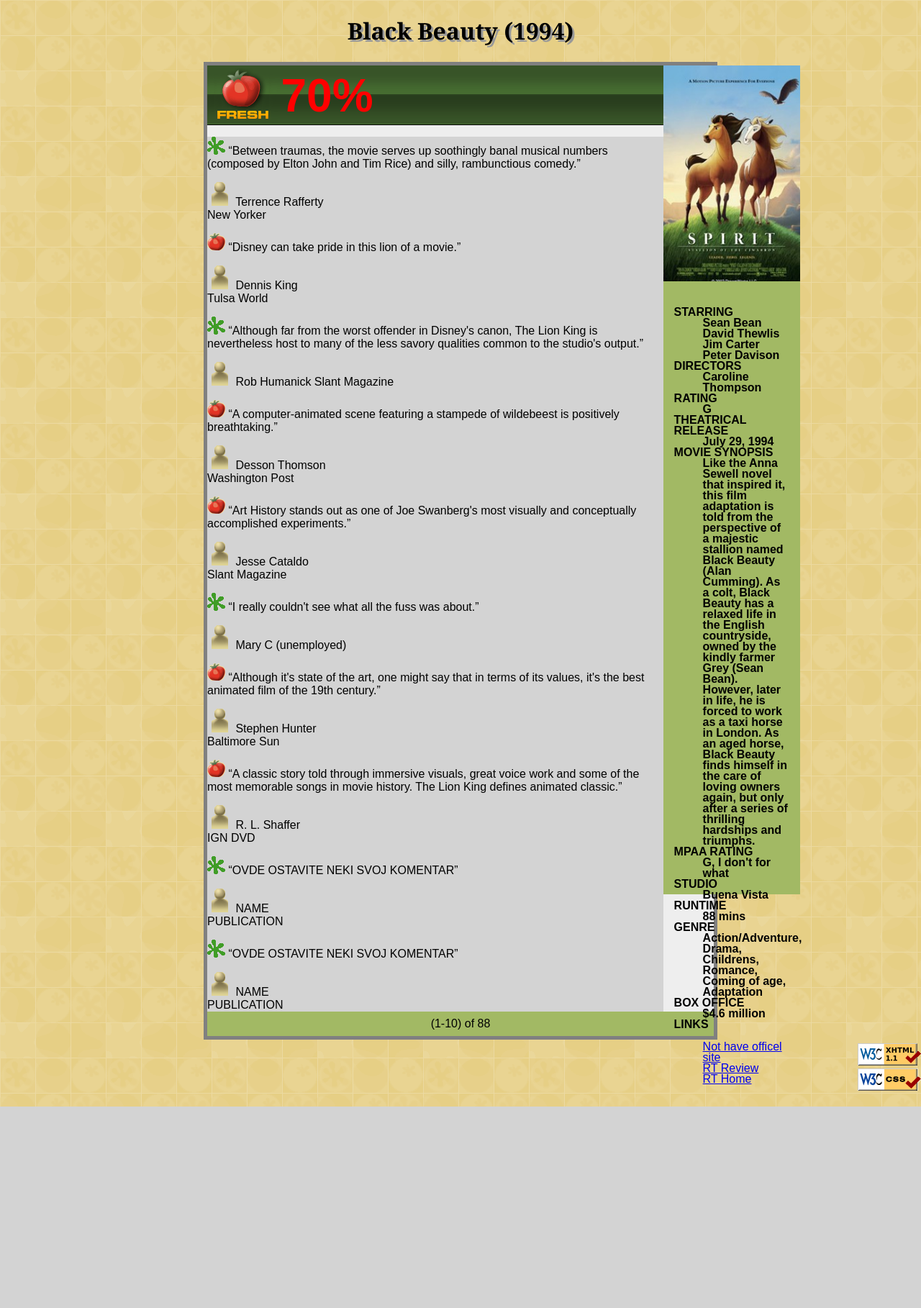
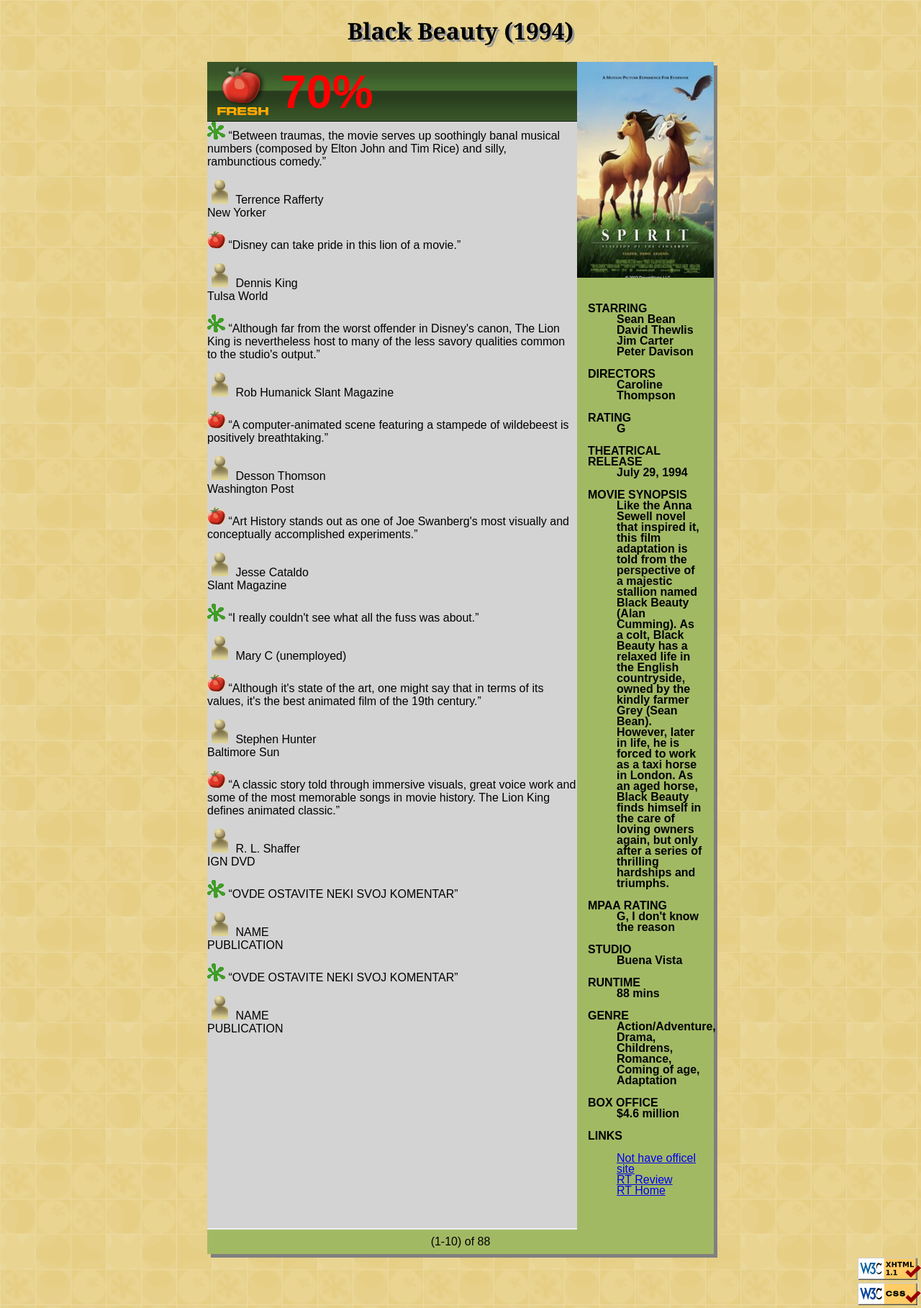
Before and after one commit to Milan-Petrovic-584-2016/PIA-homeworks, a PHP site: page /movie_index.html in a window 1280 px wide. Shown: the whole page at 72% size. Before the commit the page ends 1538 px from the top, so only its background shows below. Run offline with PHP 8.4, Linux system fonts and the light colour scheme.

Commit message:
Ispravka 2
Ostalo je jos samo glavni sadrzaj strane

```diff
--- a/hw-1/movie.css
+++ b/hw-1/movie.css
@@ -6,7 +6,7 @@ body {
     font-size: 12pt;
 }
 
-body h1 {
+body header h1 {
     text-align: center;
     font-size: 24pt;
     font-family: Georgia, 'Times New Roman', Times, serif;
@@ -18,23 +18,29 @@ body h1 {
     width: 55%;
     margin: 5px auto;
     background-color: #EEEEEE;
-    border: 5px solid gray;
+    box-shadow: 5px 5px gray;
 }
 
-header {
+.flex-block {
+    display: flex;
+    flex-direction: row;
+}
+
+#header {
     background-image: url("images/rbg.png");
     background-repeat: repeat-x;
-    display: inline-block;
     margin: 0px;
+    /*
     margin-bottom: 1rem;
-    width: 90%;
+    */
+    width: 100%;
 }
 
-header img {
+#header img {
     vertical-align: middle;
 }
 
-header span {
+#header span {
     color: red;
     font-size: 48pt;
     font-weight: bold;
@@ -42,8 +48,6 @@ header span {
 }
 
 #menu {
-    position: absolute;
-    display: inline-block;
     padding: 0px;
     z-index: 5;
     width: 190px;
@@ -81,7 +85,8 @@ dl {
 
 main {
     background-color: lightgray;
-    width: 90%;
+    width: 100%;
+    height: 94.77%;
     margin: 0px;
 }
 
@@ -93,6 +98,15 @@ footer {
     padding: 0.5em;
 }
 
+.left {
+    width: 90%;
+    margin: 0px;
+}
+
+dt {
+    margin-top: 1em;
+}
+
 #w3c {
     float: right;
 }
--- a/hw-1/movie_index.html
+++ b/hw-1/movie_index.html
@@ -12,68 +12,18 @@
 </head>
 
 <body>
+    <header>
         <h1>Black Beauty (1994)</h1>
+    </header>
+
     <div id="container">
-        <header>
+        <div class="flex-block">
+            <div class="left">
+                <div id="header">
                     <img src="images/freshbig.png" alt="Rotten" />
                     <span>70%</span>
-        </header>
-        <div id="menu">
-            <img src="images/28551_aa.jpg" alt="general overview" />
-            <dl>
-                <dt>STARRING</dt>
-                <dd>
-                    Sean Bean <br /> David Thewlis <br /> Jim Carter <br /> Peter Davison
-                </dd>
-
-                <dt>DIRECTORS</dt>
-                <dd>Caroline Thompson</dd>
-
-                <dt>RATING</dt>
-                <dd>G</dd>
-
-                <dt>THEATRICAL RELEASE</dt>
-                <dd>July 29, 1994</dd>
-
-                <dt>MOVIE SYNOPSIS</dt>
-                <dd>
-                    Like the Anna Sewell novel that inspired it, this film adaptation is told from the perspective of a majestic stallion named Black Beauty (Alan Cumming). As a colt, Black Beauty has a relaxed life in the English countryside, owned by the kindly farmer
-                    Grey (Sean Bean). However, later in life, he is forced to work as a taxi horse in London. As an aged horse, Black Beauty finds himself in the care of loving owners again, but only after a series of thrilling hardships and triumphs.
-
-                </dd>
-
-                <dt>MPAA RATING</dt>
-                <dd>G, I don't for what</dd>
-
-                <dt>STUDIO</dt>
-                <dd>Buena Vista</dd>
-
-                <dt>RUNTIME</dt>
-                <dd>88 mins</dd>
-
-                <dt>GENRE</dt>
-                <dd>
-                    Action/Adventure, Drama, Childrens, Romance, Coming of age, Adaptation
-                </dd>
-
-                <dt>BOX OFFICE</dt>
-                <dd>$4.6 million</dd>
-
-                <dt>LINKS</dt>
-                <dd>
-                    <ul>
-                        <li>
-                            <a href="http://movies.disney.com/the-lion-king">Not have officel site</a>
-                        </li>
-                        <li>
-                            <a href="https://www.rottentomatoes.com/m/1052529_black_beauty">RT Review</a>
-                        </li>
-                        <li><a href="http://www.rottentomatoes.com/">RT Home</a></li>
-                    </ul>
-                </dd>
-            </dl>
-
                 </div>
+                <!--Ostalo-->
                 <main>
                     <p class="quotebubble" style="margin-top: 0px;">
                         <img src="images/rotten.gif" alt="Rotten" />
@@ -173,11 +123,74 @@
                         <span class="publication">PUBLICATION</span>
                     </p>
                 </main>
+            </div>
+            <div id="menu">
+                <img src="images/28551_aa.jpg" alt="general overview" />
+                <dl>
+                    <dt style="margin-top: 0px;">STARRING</dt>
+                    <dd>
+                        Sean Bean <br /> David Thewlis <br /> Jim Carter <br /> Peter Davison
+                    </dd>
+
+                    <dt>DIRECTORS</dt>
+                    <dd>Caroline Thompson</dd>
+
+                    <dt>RATING</dt>
+                    <dd>G</dd>
+
+                    <dt>THEATRICAL RELEASE</dt>
+                    <dd>July 29, 1994</dd>
+
+                    <dt>MOVIE SYNOPSIS</dt>
+                    <dd>
+                        Like the Anna Sewell novel that inspired it, this film adaptation is told from the perspective of a majestic stallion named Black Beauty (Alan Cumming). As a colt, Black Beauty has a relaxed life in the English countryside, owned by the kindly farmer
+                        Grey (Sean Bean). However, later in life, he is forced to work as a taxi horse in London. As an aged horse, Black Beauty finds himself in the care of loving owners again, but only after a series of thrilling hardships and triumphs.
+
+                    </dd>
+
+                    <dt>MPAA RATING</dt>
+                    <dd>G, I don't know the reason</dd>
+
+                    <dt>STUDIO</dt>
+                    <dd>Buena Vista</dd>
+
+                    <dt>RUNTIME</dt>
+                    <dd>88 mins</dd>
+
+                    <dt>GENRE</dt>
+                    <dd>
+                        Action/Adventure, Drama, Childrens, Romance, Coming of age, Adaptation
+                    </dd>
+
+                    <dt>BOX OFFICE</dt>
+                    <dd>$4.6 million</dd>
+
+                    <dt>LINKS</dt>
+                    <dd>
+                        <ul>
+                            <li>
+                                <a href="http://movies.disney.com/the-lion-king">Not have officel site</a>
+                            </li>
+                            <li>
+                                <a href="https://www.rottentomatoes.com/m/1052529_black_beauty">RT Review</a>
+                            </li>
+                            <li><a href="http://www.rottentomatoes.com/">RT Home</a></li>
+                        </ul>
+                    </dd>
+                </dl>
+
+            </div>
+        </div>
+
+
+
 
         <footer>
             (1-10) of 88
         </footer>
+
     </div>
+
     <div id="w3c">
         <a href="images/validate-html.php"><img src="images/w3c-html.png" alt="Valid HTML5" /></a><br />
         <a href="images/validate-css.php"><img src="images/w3c-css.png" alt="Valid CSS" /></a>
```
Lines whose indentation alone changed are shown as unchanged.
